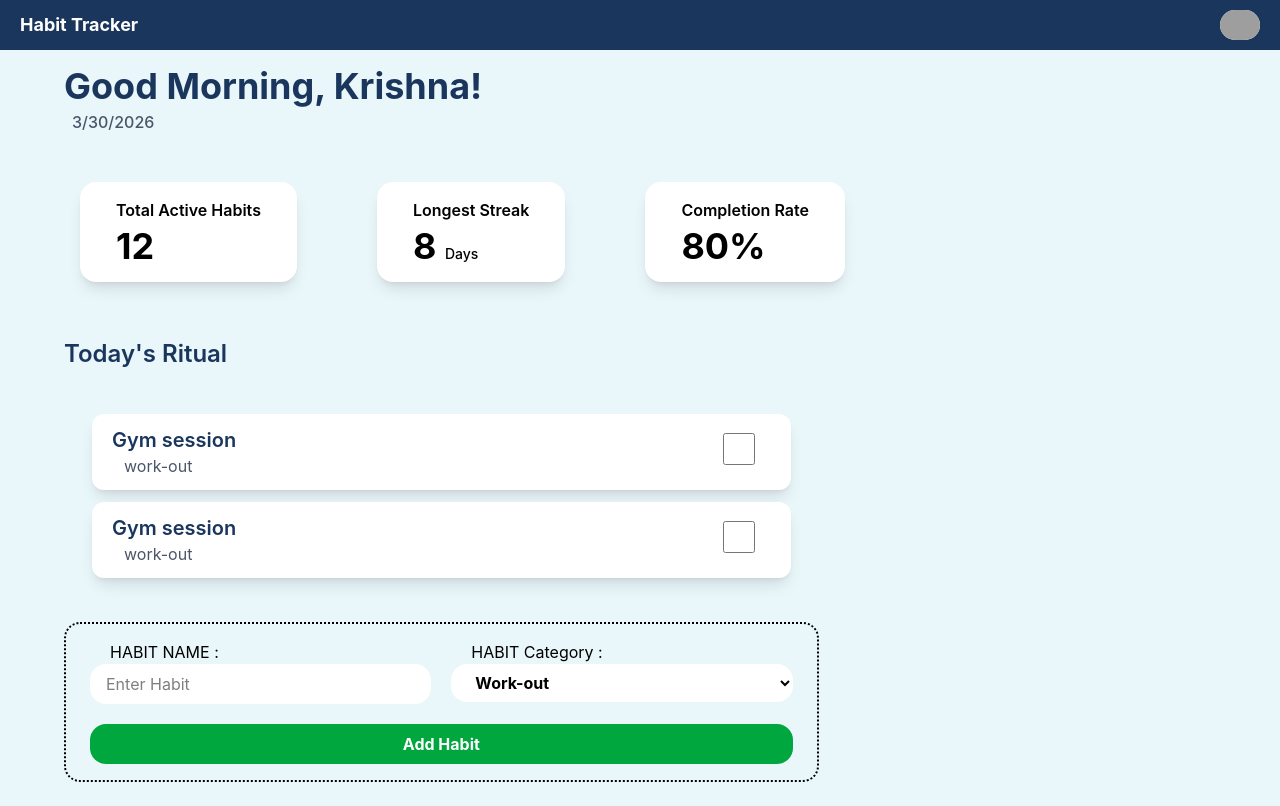
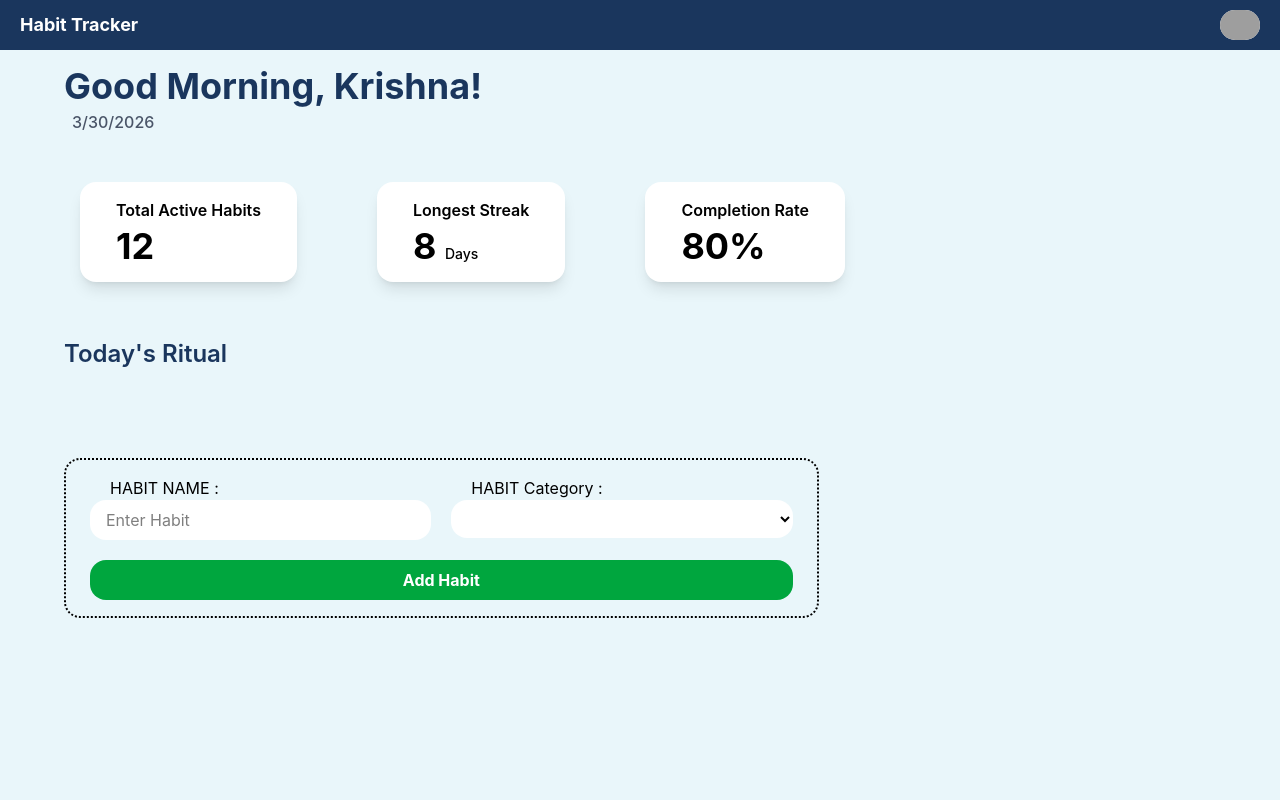
Before and after one commit to krishnakeshariya1/react-skill-build-projects, a React (Vite) app in the folder habit-tracker/: page / in a window 1280 px wide. Built offline with nearby package versions, Linux system fonts and the light colour scheme; grey boxes are pictures that could not be loaded.

Commit message:
add create and render functionality

```diff
--- a/habit-tracker/src/App.jsx
+++ b/habit-tracker/src/App.jsx
@@ -10,7 +10,33 @@ function getDate(){
 
 const App = () =>{
 
-  const [habits, setHabits] = useState()
+  const [habits, setHabits] = useState(()=>{
+    const stored = localStorage.getItem("habits");
+    return stored ? JSON.parse(stored) : []
+  })
+
+  useEffect(()=>{
+    localStorage.setItem("habits",JSON.stringify(habits));
+  },[habits])
+
+  function valideInput(inp , catg){
+
+    if(inp.trim() === "" ) return;
+
+    createHabit(inp , catg)
+  }
+  function createHabit(inp, catg){
+
+    const habit = {
+      id : Date.now(),
+      name : inp,
+      category : catg,
+      completed : false
+    }
+
+    setHabits((prev)=> [...prev, habit])
+
+  }
 
   return(
 
@@ -26,7 +52,7 @@ const App = () =>{
       < InfoList />
 
       <div className="container px-16 py-6 w-full">
-        < TodayHabit />
+        < TodayHabit habits={habits} createHabit={createHabit} />
       </div>
 
     </div>
--- a/habit-tracker/src/Components/LeftSide/AddHabit.jsx
+++ b/habit-tracker/src/Components/LeftSide/AddHabit.jsx
@@ -1,16 +1,40 @@
-export const AddHabit = () =>{
+import { useState } from "react"
+
+export const AddHabit = ({createHabit}) =>{
+
+    const [name, setName] = useState("");
+    const [catg, setCatg] = useState("");
+
+    function validateInput(){
+
+        console.log(catg)
+        if(!name.trim() || !catg.trim()) return;
+
+        setName("");
+        setCatg("");
+        createHabit(name, catg)
+    }
+
     return(
         <div className="w-full border-dotted border-2 rounded-2xl border-black px-6 py-4 ">
 
            <div className="flex gap-5">
             <div className="w-1/2 flex flex-col">
             <label className="ml-5">HABIT NAME :</label>
-            <input type="text" className="w-full bg-white px-4 py-2 rounded-2xl text-black outline-green-500" placeholder="Enter Habit"/>
+            <input type="text" className="w-full bg-white px-4 py-2 rounded-2xl text-black outline-green-500" placeholder="Enter Habit" value={name}
+            onChange={(e)=>{
+                setName(e.target.value)
+            }} />
            </div>
 
            <div className="w-1/2 flex flex-col">
             <label className="ml-5">HABIT Category :</label>
-            <select className="bg-white w-full px-5 py-2 rounded-2xl text-black font-bold " >
+            <select className="bg-white w-full px-5 py-2 rounded-2xl text-black font-bold "
+            value={catg}
+            onChange={(e)=>{
+                setCatg(e.target.value)
+            }} >
+                <option value=""></option>
                 <option value="Work-out">Work-out</option>
                 <option value="writing">writing</option>
                 <option value="singing">Singing</option>
@@ -19,7 +43,9 @@ export const AddHabit = () =>{
 
            </div>
 
-           <button className="w-full bg-green-600 mt-5 py-2 rounded-2xl font-bold text-white">Add Habit</button>
+           <button className="w-full bg-green-600 mt-5 py-2 rounded-2xl font-bold text-white" onClick={()=>{
+            validateInput();
+           }}>Add Habit</button>
         </div>
     )
 }
--- a/habit-tracker/src/Components/LeftSide/HabitCard.jsx
+++ b/habit-tracker/src/Components/LeftSide/HabitCard.jsx
@@ -1,28 +1,19 @@
-export const HabitCard = () => {
+export const HabitCard = ({habits}) => {
     return (
         <div className="flex flex-col px-7 gap-3">
-            <div className="flex items-center justify-between px-5 py-3 align-middle bg-white shadow-lg rounded-xl">
+            {habits.map((habit, id)=>{
+                return (
+                    <div key={id} className="flex items-center justify-between px-5 py-3 align-middle bg-white shadow-lg rounded-xl">
                 <div className="flex flex-col align-middle">
-                    <h3 className="font-semibold text-xl text-[#1A365D]">Gym session</h3>
-                    <span className="font-lite ml-3 text-[#4A5568]">work-out</span>
+                    <h3 className="font-semibold text-xl text-[#1A365D]">{habit.name}</h3>
+                    <span className="font-lite ml-3 text-[#4A5568]">{habit.category}</span>
                 </div>
                 <div className="leftSide w-12">
-                    <input type="checkbox"
-                        className="" />
+                    <input type="checkbox"/>
                 </div>
-
             </div>
-
-            <div className="flex items-center justify-between px-5 py-3 align-middle bg-white shadow-lg rounded-xl">
-                <div className="flex flex-col align-middle">
-                    <h3 className="font-semibold text-xl text-[#1A365D]">Gym session</h3>
-                    <span className="font-lite ml-3 text-[#4A5568] ">work-out</span>
-                </div>
-                <div className="leftSide w-12">
-                    <input type="checkbox" />
-                </div>
-
-            </div>
+                )
+            })}
         </div>
     )
 }
--- a/habit-tracker/src/Components/LeftSide/TodayHabit.jsx
+++ b/habit-tracker/src/Components/LeftSide/TodayHabit.jsx
@@ -1,14 +1,14 @@
 import { AddHabit } from "./AddHabit"
 import { HabitCard } from "./HabitCard"
 
-export const TodayHabit = () =>{
+export const TodayHabit = ({habits, createHabit}) =>{
     return(
         <div className="w-full flex flex-col gap-11">
             <h2 className="text-2xl font-semibold text-[#1A365D]  ">Today's Ritual </h2>
 
-            < HabitCard />
+            < HabitCard  habits={habits} />
 
-            < AddHabit />
+            < AddHabit createHabit={createHabit} />
         </div>
     )
 }
```
